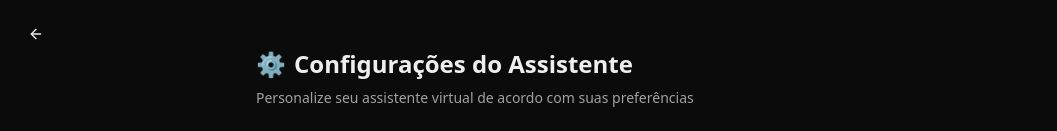
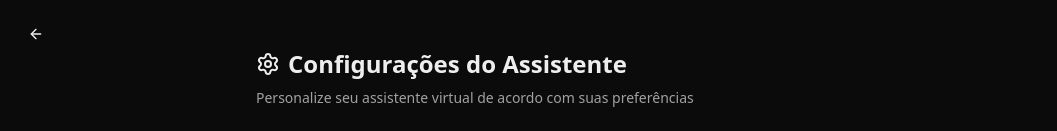
Before and after one commit to duduzinmuller/axel, a Next.js app: page /settings in a window 1280 px wide. Shown: the top 131 px of the page, without its empty margins (0-1057 px from the left). Built offline with nearby package versions, Linux system fonts and the light colour scheme; no server answers.

Commit message:
refactor: add Settings icon to SettingsPage header

```diff
--- a/app/settings/page.tsx
+++ b/app/settings/page.tsx
@@ -7,7 +7,7 @@ import {
   PrivacySecurity,
   AppearanceInterface,
 } from "./_components";
-import { ArrowLeft } from "lucide-react";
+import { ArrowLeft, Settings } from "lucide-react";
 import { useRouter } from "next/navigation";
 
 export default function SettingsPage() {
@@ -27,7 +27,7 @@ export default function SettingsPage() {
       </div>
       <div className="w-full max-w-3xl space-y-10">
         <h1 className="mb-2 flex items-center gap-2 text-2xl font-semibold">
-          <span>⚙️</span>
+          <Settings />
           Configurações do Assistente
         </h1>
         <p className="mb-6 text-sm text-neutral-400">
```
